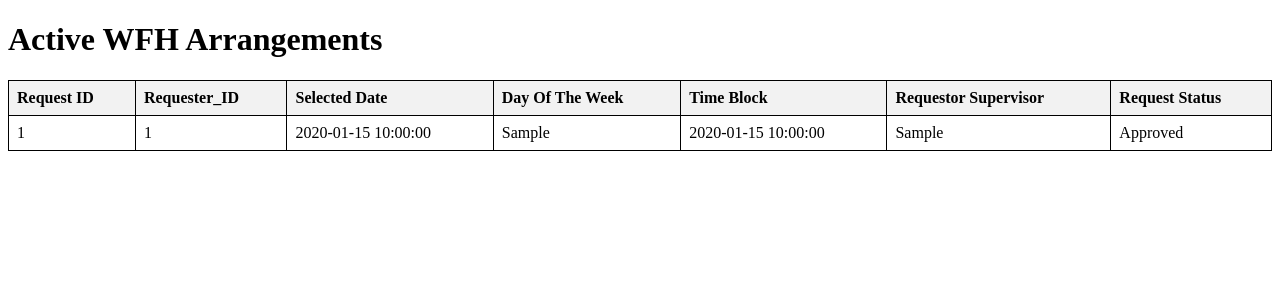
After one commit to hyinki/spm-g8t7, a Python web app: template flask/templates/managerview_active.html in a window 1280 px wide. The commit adds this page. Shown: the top 300 px of the page. Run offline with Jinja, Linux system fonts and the light colour scheme; the template is opened without the code that fills it: most values are stand-ins (such as "Sample title", 1, 10 or a date in 2020).

Commit message:
Addition of view active/approved WFH requests.
Provides a table to view active/approved WFH requests that report to the specific manager.

The button is also under RBAC in that only people who manage other people can access it.

```diff
--- a/flask/templates/homepage.html
+++ b/flask/templates/homepage.html
@@ -19,6 +19,7 @@
     <br><br>
     You are a manager!
     <button onclick="location.href= '/manager_view_processing'">View Pending Staff Request</button>
+    <button onclick="location.href= '/managerview_active'">View Active Staff WFH Arrangements</button>
     {% endif %}
 
 </body>
--- /dev/null
+++ b/flask/templates/managerview_active.html
@@ -0,0 +1,53 @@
+<!DOCTYPE html>
+<html lang="en">
+<head>
+    <meta charset="UTF-8">
+    <meta name="viewport" content="width=device-width, initial-scale=1.0">
+    <title>Employee List</title>
+    <style>
+        table {
+            width: 100%;
+            border-collapse: collapse;
+        }
+        table, th, td {
+            border: 1px solid black;
+        }
+        th, td {
+            padding: 8px;
+            text-align: left;
+        }
+        th {
+            background-color: #f2f2f2;
+        }
+    </style>
+</head>
+<body>
+    <h1>Active WFH Arrangements</h1>
+    <table>
+        <thead>
+            <tr>
+                <th>Request ID</th>
+                <th>Requester_ID</th>
+                <th>Selected Date</th>
+                <th>Day Of The Week</th>
+                <th>Time Block</th>
+                <th>Requestor Supervisor</th>
+                <th>Request Status</th>
+            </tr>
+        </thead>
+        <tbody>
+            {% for request in active %}
+            <tr>
+                <td>{{ request.request_ID }}</td>
+                <td>{{ request.Requester_ID }}</td>
+                <td>{{ request.selected_date }}</td>
+                <td>{{ request.day_of_week }}</td>
+                <td>{{ request.time_block }}</td>
+                <td>{{ request.Requester_Supervisor }}</td>
+                <td>{{ request.Request_Status }}</td>
+            </tr>
+            {% endfor %}
+        </tbody>
+    </table>
+</body>
+</html>
```
Also changed, not shown: flask/app.py (+8 -2 lines).
